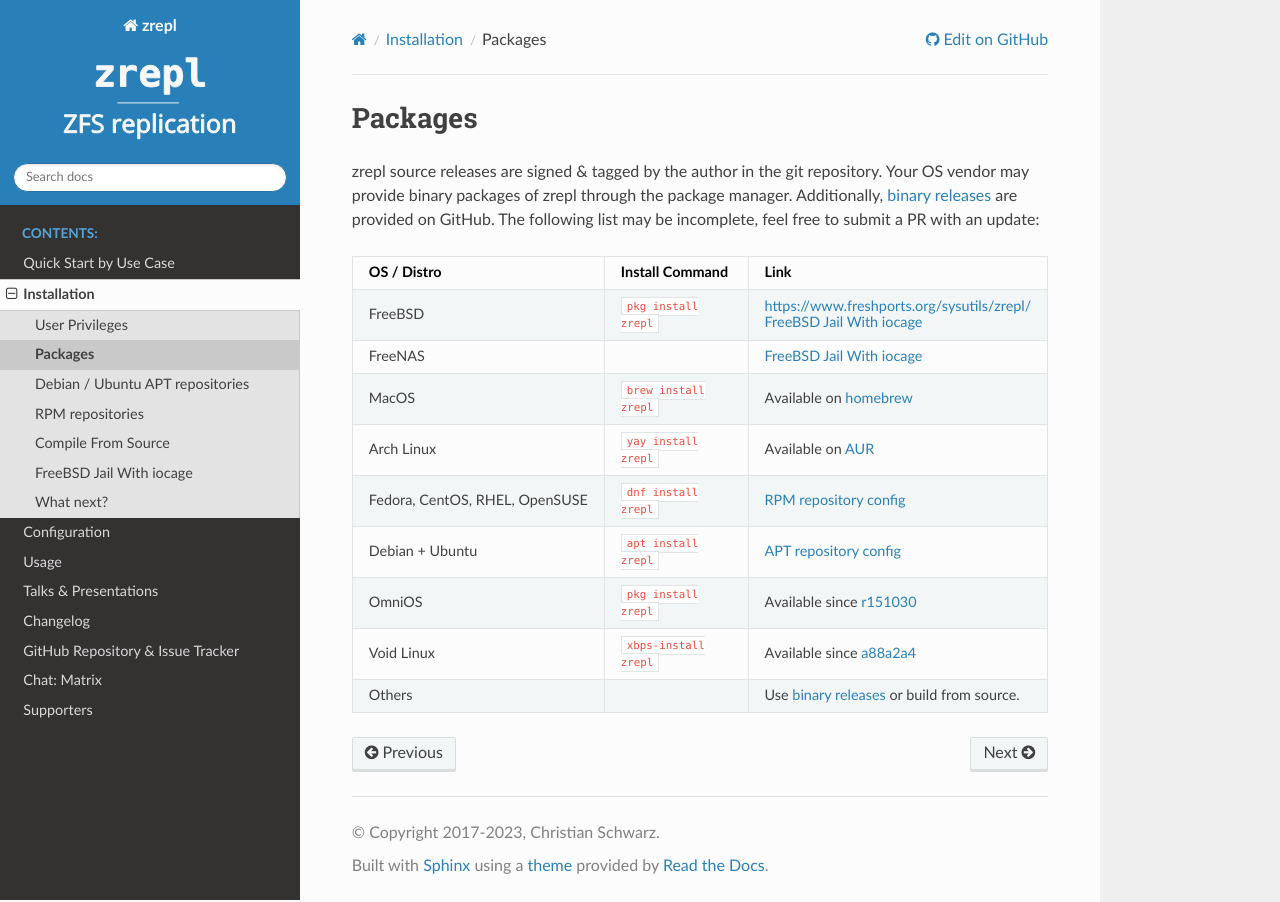
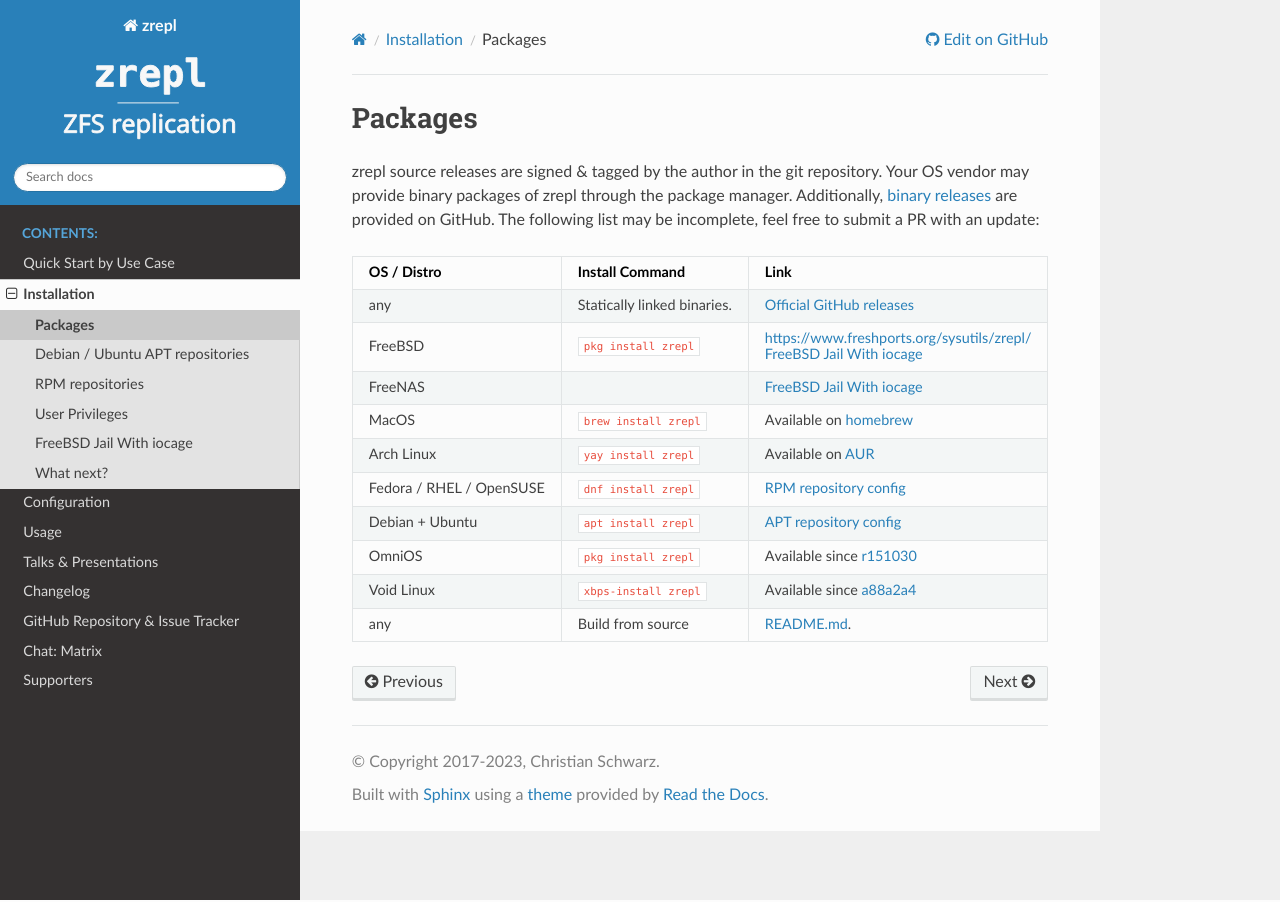
Before and after one commit to zrepl/zrepl, a Sphinx documentation site: the page built from docs/installation/packages.rst, in a window 1280 px wide. Built offline with Sphinx 7.4.7 and the Read the Docs theme 3.1.0, drawn with Linux system fonts in a browser that asks for light colours; pages that are not in the unit, such as notebooks, are missing from menus.

Commit message:
build: project-local location for code generation tools & simplify instructions

```diff
--- a/docs/installation.rst
+++ b/docs/installation.rst
@@ -11,10 +11,9 @@
 
 .. toctree::
 
-    installation/user-privileges
     installation/packages
     installation/apt-repos
     installation/rpm-repos
-    installation/compile-from-source
+    installation/user-privileges
     installation/freebsd-jail-with-iocage
     installation/what-next
--- a/docs/installation/packages.rst
+++ b/docs/installation/packages.rst
@@ -16,6 +16,9 @@
     * - OS / Distro
       - Install Command
       - Link
+    * - any
+      - Statically linked binaries.
+      - `Official GitHub releases <binary releases_>`_
     * - FreeBSD
       - ``pkg install zrepl``
       - `<https://www.freshports.org/sysutils/zrepl/>`_
@@ -30,7 +33,7 @@
     * - Arch Linux
       - ``yay install zrepl``
       - Available on `AUR <https://aur.archlinux.org/packages/zrepl>`_
-    * - Fedora, CentOS, RHEL, OpenSUSE
+    * - Fedora / RHEL / OpenSUSE
       - ``dnf install zrepl``
       - :ref:`RPM repository config <installation-rpm-repos>`
     * - Debian + Ubuntu
@@ -42,6 +45,6 @@
     * - Void Linux
       - ``xbps-install zrepl``
       - Available since `a88a2a4 <https://github.com/void-linux/void-packages/commit/a88a2a4d7bf56072dadf61ab56b8424e39155890>`_
-    * - Others
-      -
-      - Use `binary releases`_ or build from source.
+    * - any
+      - Build from source
+      - :repomasterlink:`README.md`.
```
Also changed, not shown: README.md (+30 -27 lines), docs/installation/compile-from-source.rst (deleted, +0 -44 lines), 7 other files.
